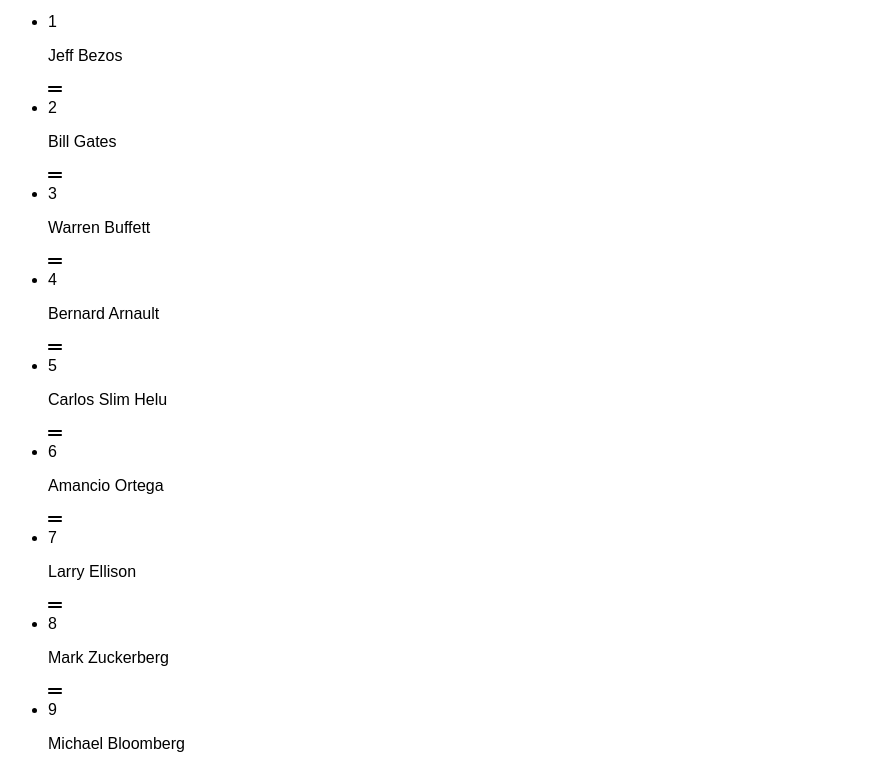
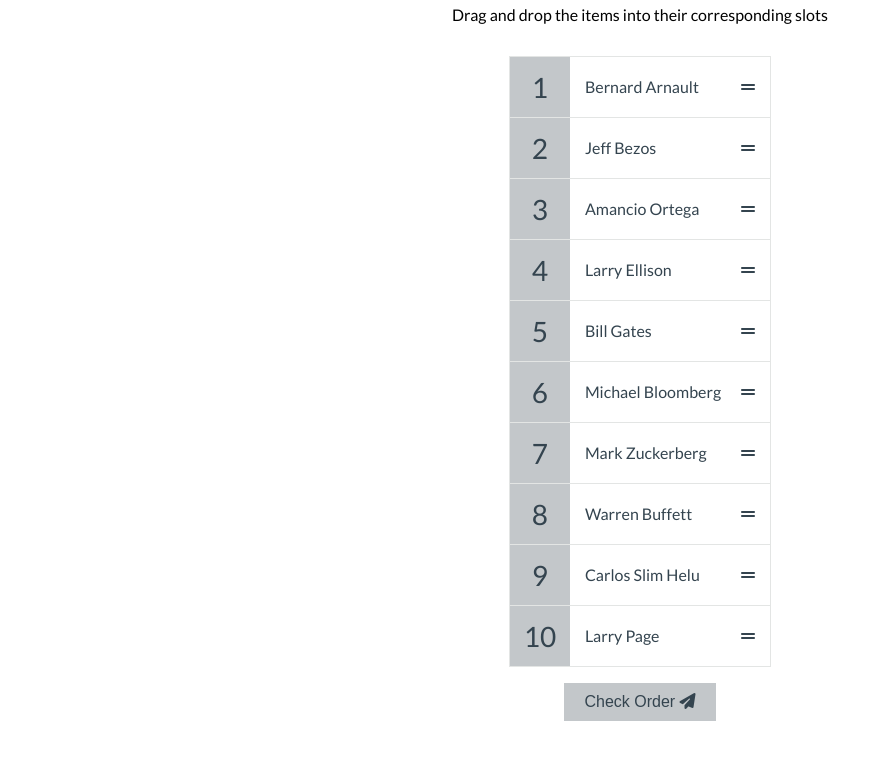
Before and after one commit to GlynWDavies-2019/SortableList, a plain HTML site: page index.html in a window 1280 px wide. Shown: the part 101-867 px from the top of the page, without its empty margins (0-882 px from the left). After the commit the page ends 822 px from the top, so only its background shows below. Drawn offline with Linux system fonts and the light colour scheme.

Commit message:
Completed markup

```diff
--- a/script.js
+++ b/script.js
@@ -25,6 +25,9 @@
 
 function createList() {
   [...richestPeople]
+    .map(a => ({value:a, sort: Math.random()}))
+    .sort((a,b) => a.sort - b.sort)
+    .map(a => a.value)
     .forEach((person,index) => {
         const listItem = document.createElement('li');
         listItem.setAttribute('data-index',index);
--- a/style.css
+++ b/style.css
@@ -1,5 +1,90 @@
-@import url('https://fonts.googleapis.com/css2?family=Roboto&display=swap');
+@import url('https://fonts.googleapis.com/css2?family=Lato&display=swap');
+
+:root {
+    --background-color: #C3C7CA;
+    --border-color: #E3E5E4;
+    --text-color: #34444F;
+}
+
+* {
+    box-sizing: border-box;
+}
 
 body {
-    font-family: sans-serif;
+    align-items: center;
+    background-color: #FFFFFF;
+    display: flex;
+    flex-direction: column;
+    font-family: 'Lato',sans-serif;
+    height: 100vh;
+    justify-content: flex-start;
 }
+
+.draggable-list {
+    border: 1px solid var(--border-color);
+    color: var(--text-color);
+    list-style-type: none;
+    padding: 0;
+}
+
+.draggable-list li {
+    background-color: #FFFFFF;
+    display: flex;
+    flex: 1;
+}
+
+.draggable-list li:not(:last-of-type) {
+    border-bottom: 1px solid var(--border-color);
+}
+
+.draggable-list .number {
+    align-items: center;
+    background-color: var(--background-color);
+    display: flex;
+    font-size: 28px;
+    height: 60px;
+    justify-content: center;
+    width: 60px;
+}
+
+.draggable-list li.over .draggable {
+    background-color: #EAEAEA;
+}
+
+.draggable-list .person-name {
+    margin: 0px 20px 0px 0px;
+}
+
+.draggable-list li.right .person-name {
+    color: #3AE374;
+}
+
+.draggable-list li.wrong .person-name {
+    color: #FF3838;
+}
+
+.draggable {
+    align-items: center;
+    cursor: pointer;
+    display: flex;
+    flex: 1;
+    justify-content: space-between;
+    padding: 15px;
+}
+
+.check-btn {
+    background-color: var(--background-color);
+    border: none;
+    color: var(--text-color);
+    cursor: pointer;
+    font-size: 16px;
+    padding: 10px 20px;
+}
+
+.check-btn:active {
+    transform: scale(0.98);
+}
+
+.check-btn:focus {
+    outline: none;
+}
```
